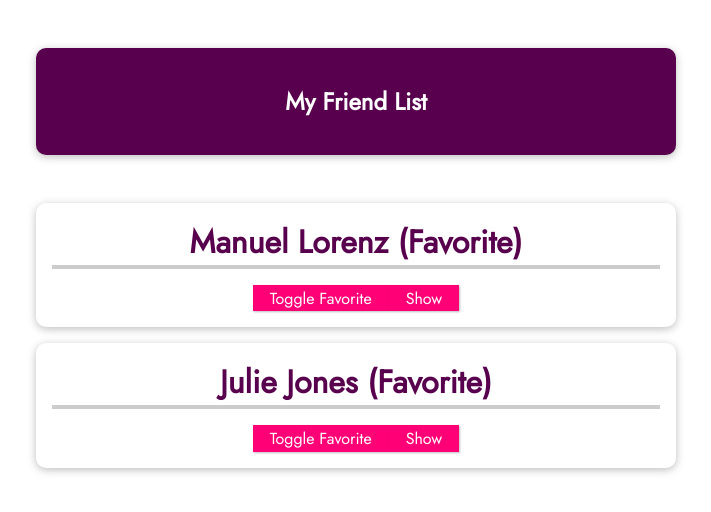
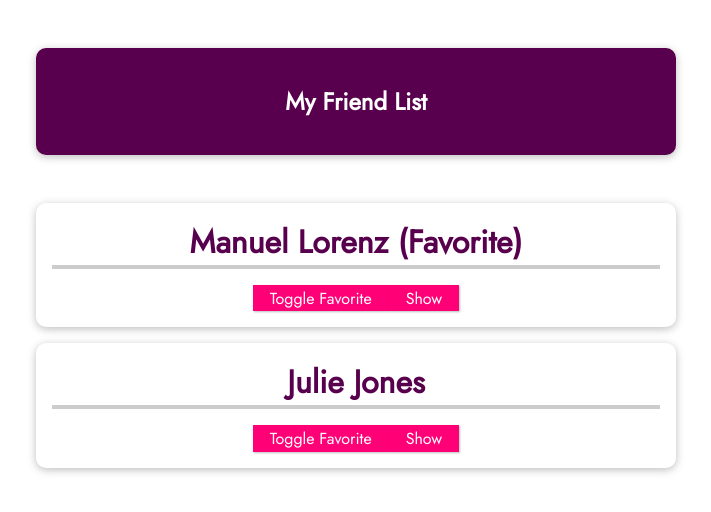
Before and after one commit to BrandonHaupt/LearningVue, a Vue app in the folder day-6_vue-app/: page / in a window 1280 px wide. Shown: the top 512 px of the page, without its empty margins (284-995 px from the left). Built offline with nearby package versions, Linux system fonts and the light colour scheme.

Commit message:
Update 1.4
- changed some things

```diff
--- a/day-6_vue-app/src/App.vue
+++ b/day-6_vue-app/src/App.vue
@@ -4,14 +4,20 @@
       <h1>My Friend List</h1>
     </header>
     <ul>
+      <!--
+        The props values are called from our FriendContact.vue file under props
+      -->
      <friend-contact
      class="friend"
      v-for="friend in friends"
      :key="friend.id"
+     :id="friend.id"
      :name="friend.name"
      :phone-number="friend.phone"
      :email-address="friend.email"
-     :is-favorite="true"/>
+     :is-favorite="friend.isFavorite"
+      @toggle-favorite='toggleFavoriteStatus'
+    />
     </ul>
   </section>
 </template>
@@ -30,19 +36,29 @@ export default {
           id: 'manuel',
           name: 'Manuel Lorenz',
           phone: '0123 456 7899',
-          email: 'mauel@localhost.com'
+          email: 'mauel@localhost.com',
+          isFavorite: true
         },
         {
           id: 'julie',
           name: 'Julie Jones',
           phone: '655 165 6565',
-          email: 'julie@localhost.com'
+          email: 'julie@localhost.com',
+          isFavorite: false
         }
       ],
     }
   },
 
 
+  methods: {
+    toggleFavoriteStatus(friendId){
+      const identifiedFriend = this.friends.find(
+        (friend) => friend.id === friendId)
+
+      identifiedFriend.isFavorite = !identifiedFriend.isFavorite
+    }
+  }
 
 }
 </script>
--- a/day-6_vue-app/src/components/FriendContact.vue
+++ b/day-6_vue-app/src/components/FriendContact.vue
@@ -1,7 +1,7 @@
 <template>
     <li>
         <!-- friendIsFavorite is the new prop isFavorite but because it's treated like a const value you cant change it unless you do a work around -->
-        <h2>{{ name }} {{ friendIsFavorite ? '(Favorite)' : '' }}</h2>
+        <h2>{{ name }} {{ isFavorite ? '(Favorite)' : '' }}</h2>
 
         <button @click="toggleFavorite">Toggle Favorite</button>
         <!-- a button that shows and hides the information below -->
@@ -34,6 +34,10 @@
 
         // Same as above but is more indepth and allows more props
         props: {
+            id: {
+                type: String,
+                required: true
+            },
             name: {
                 type: String,
                 required: true
@@ -65,7 +69,6 @@
                 // If we want to add another prop, its treated like a const and cant be changed
                 // You need to work around to be able to change it
                 // You create a new data property and target the new prop data and then you can change it everywhere else
-                friendIsFavorite: this.isFavorite,
             }
         },
 
@@ -75,9 +78,11 @@
                 this.detailsAreVisible = !this.detailsAreVisible
             },
 
+            // The convention for $emit is to use kavbop case
+            // something-something <------------------^
             toggleFavorite(){
-               this.friendIsFavorite = !this.friendIsFavorite
-            }
+               this.$emit('toggle-favorite', this.id)
+            },
         },
 
     }
--- a/day-6_vue-app/src/components/styles.css
+++ b/day-6_vue-app/src/components/styles.css
@@ -63,3 +63,13 @@ header {
     border-color: #a42249;
     box-shadow: 1px 1px 4px rgba(0, 0, 0, 0.26);
 }
+
+#app button:hover:nth-child(even){
+    border-radius: 10px 0 0 10px;
+    transition: .1s ease-in-out;
+}
+
+#app button:hover:nth-child(odd){
+    border-radius: 0 10px 10px 0;
+    transition: .2s ease-in-out;
+}
```
